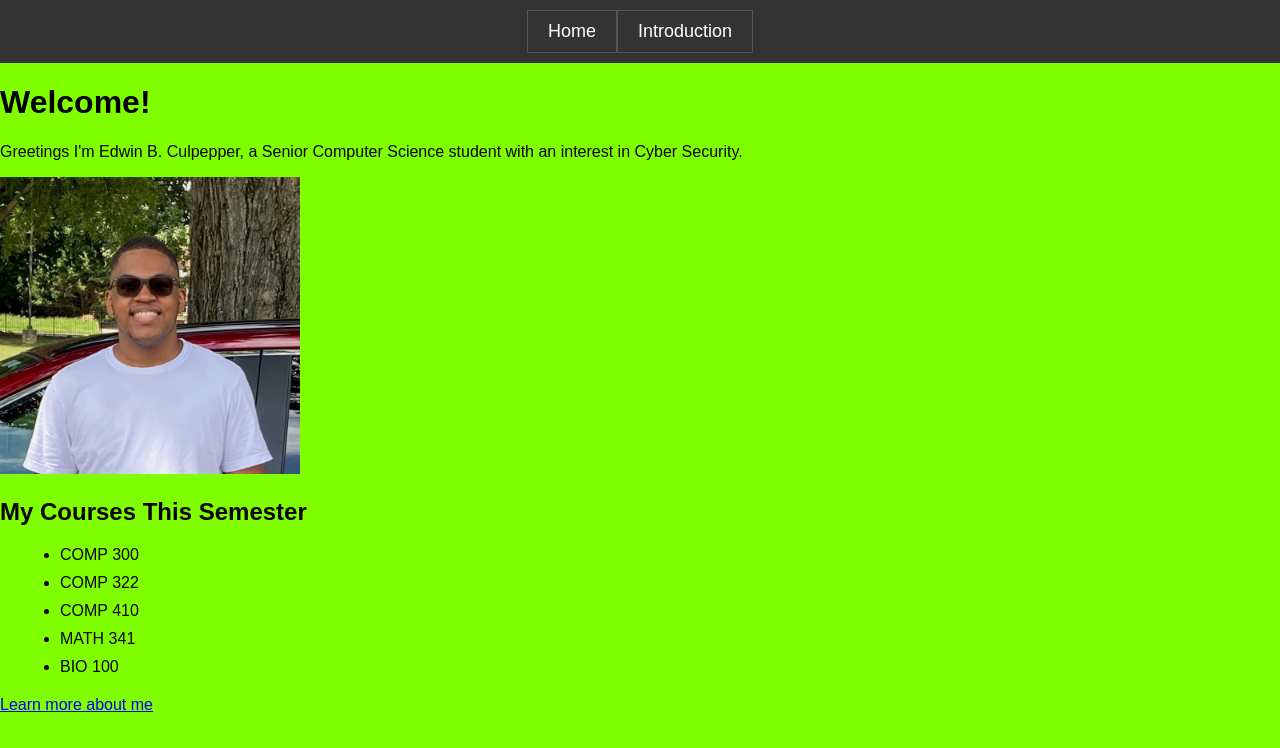
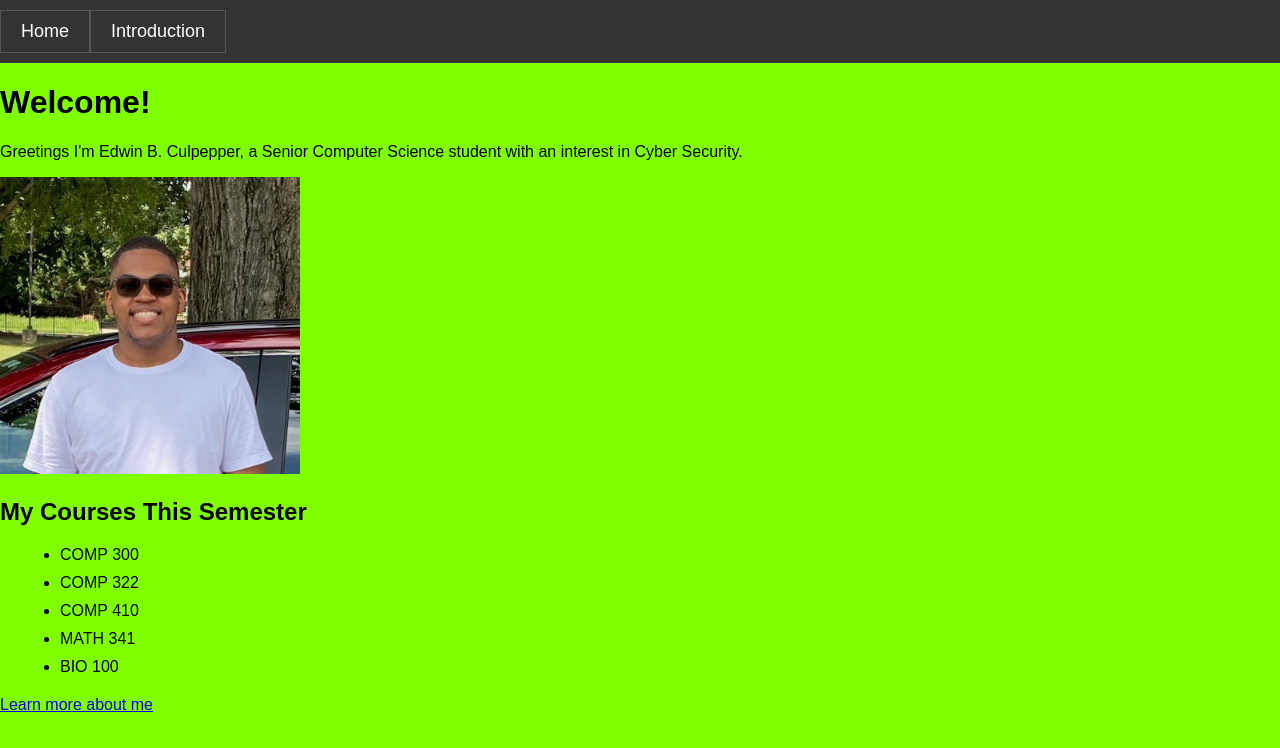
Before and after one commit to EBCulpepper01/EBCulpepper01.github.io, a plain HTML site: page index.html in a window 1280 px wide. Drawn offline with Linux system fonts and the light colour scheme.

Commit message:
Left-Aligned menu
Left aligned menu

```diff
--- a/index.html
+++ b/index.html
@@ -8,7 +8,7 @@
 </head>
 <body style="background-color: chartreuse;">
 
-    <nav>
+    <nav style="text-align: left;">
         <ul>
             <li><a href="index.html">Home</a></li>
             <li><a href="introduction.html">Introduction</a></li>
--- a/style.css
+++ b/style.css
@@ -1,6 +1,7 @@
 /* General Styles */
 body {
     font-family: Arial, sans-serif;
+
     margin: 0;
     padding: 0;
 }
```
Also changed, not shown: introduction.html (+1 -1 lines).
